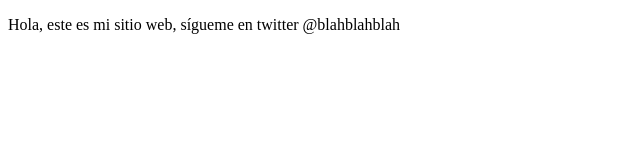
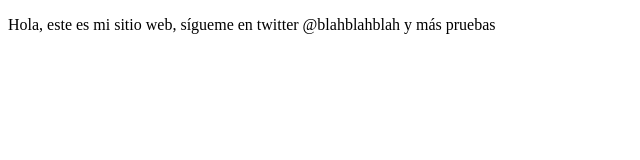
Before and after one commit to Arke1234/proyectoDemoCursoPrework, a plain HTML site: page index.html in a window 1280 px wide. Shown: the whole page, without its empty margins (0-640 px from the left). Drawn offline with Linux system fonts and the light colour scheme.

```diff
--- a/index.html
+++ b/index.html
@@ -8,7 +8,7 @@
 </head>
 <body>
     <p>
-        Hola, este es mi sitio web, sígueme en twitter @blahblahblah
+        Hola, este es mi sitio web, sígueme en twitter @blahblahblah y más pruebas
     </p>
 </body>
 </html>
```
